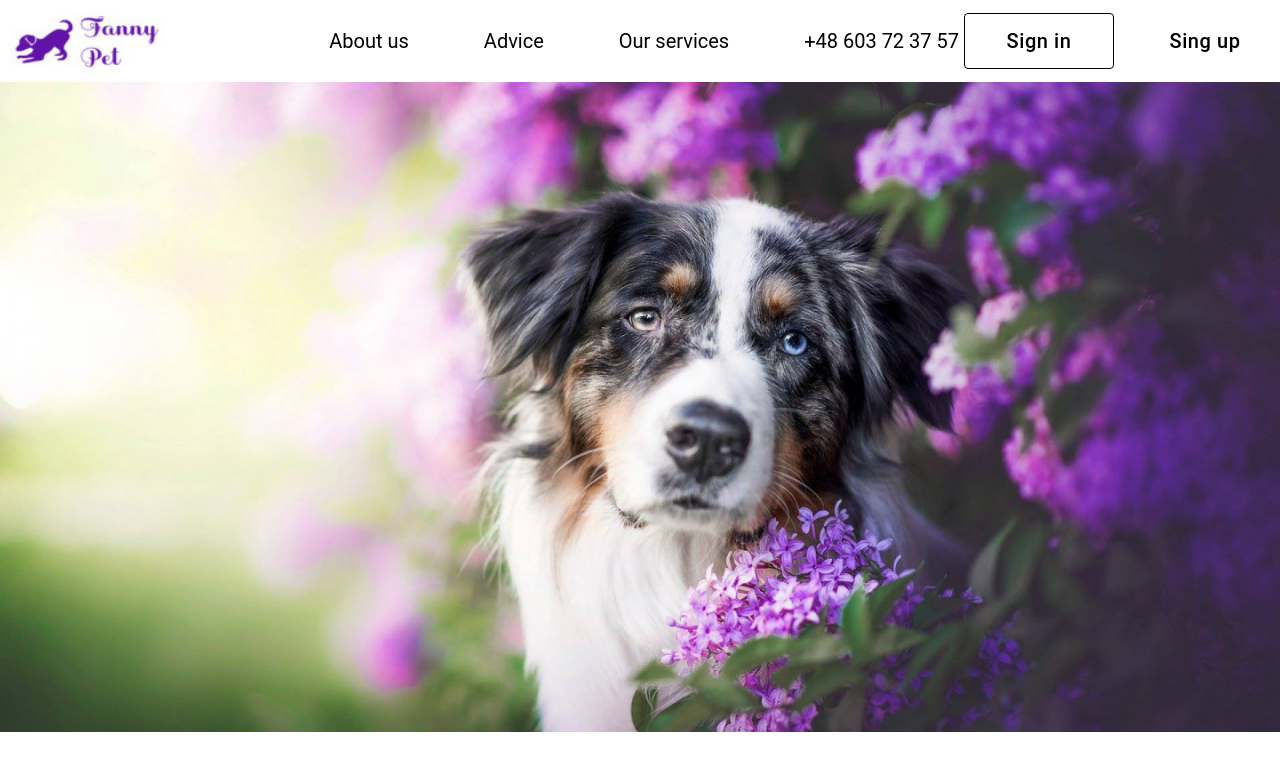
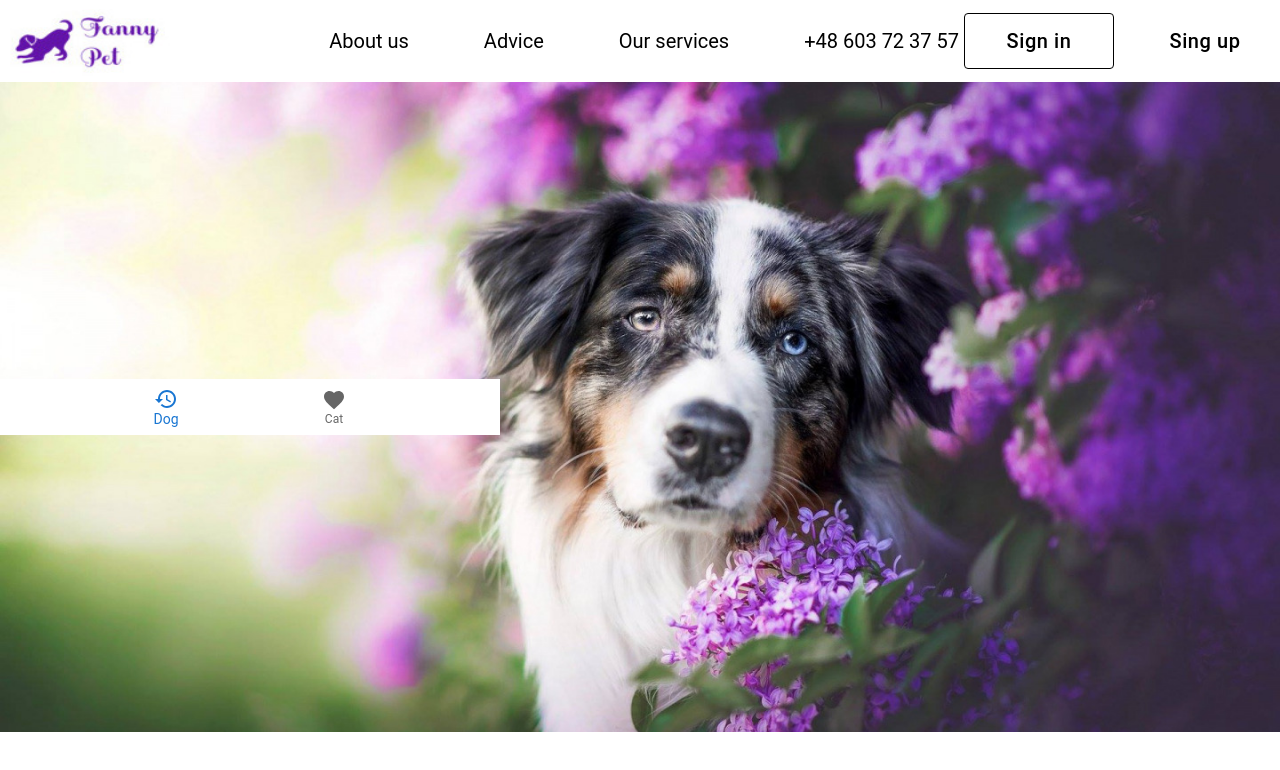
Before and after one commit to olya110698/HappyPets, a React (Create React App) app in the folder happy_pets/: page / in a window 1280 px wide. Shown: the top 770 px of the page. Built offline with nearby package versions, Linux system fonts and the light colour scheme.

Commit message:
add: BottomNavigationAction

```diff
--- a/happy_pets/src/components/ContainerForForm/ContainerForForm.js
+++ b/happy_pets/src/components/ContainerForForm/ContainerForForm.js
@@ -2,6 +2,7 @@ import React from "react";
 // import styled from "styled-components";
 import Container from "@mui/material/Container";
 import backgroundImage from "../../img/background_for_form.jpg";
+import SimpleBottomNavigation from "../../components/ContainerForForm/SimpleBottomNavigation";
 
 const css = `
 .container_background_img{
@@ -29,7 +30,7 @@ const css = `
 //   backdrop-filter: blur(50px);
 //   top: 0;
 //   left: 0px;
-//   width: calc(100% - 900px);
+//   width: calc(100% - 1300px);
 //   height: 100%;
 //   background: rgba(0, 0, 0, 0.01);
 // `;
@@ -38,6 +39,7 @@ export default function ContainerForForm() {
   return (
     <Container className="container_background_img" maxWidth="auto">
       <style type="text/css">{css}</style>
+      <SimpleBottomNavigation />
       {/* <BackgroundForm /> */}
     </Container>
   );
--- /dev/null
+++ b/happy_pets/src/components/ContainerForForm/SimpleBottomNavigation.js
@@ -0,0 +1,46 @@
+import React from 'react';
+import { makeStyles } from '@material-ui/styles';
+import BottomNavigation from '@material-ui/core/BottomNavigation';
+import BottomNavigationAction from '@material-ui/core/BottomNavigationAction';
+import RestoreIcon from '@mui/icons-material/Restore';
+import FavoriteIcon from '@mui/icons-material/Favorite';
+import LocationOnIcon from '@mui/icons-material/LocationOn';
+// import container_forSearch from "../../img/background_for_form.jpg";
+
+
+// const container_forSearch = styled.div`
+//   position: absolute;
+//   width: 100%;
+//   border-radius: 30px 0 0 30px;
+//   -webkit-backdrop-filter: blur(50px);
+//   backdrop-filter: blur(50px);
+//   top: 0;
+//   left: 0px;
+//   width: calc(100% - 1300px);
+//   height: 100%;
+//   background: rgba(0, 0, 0, 0.01);
+// `;
+const useStyles = makeStyles({
+  root: {
+    width: 500,
+  },
+});
+export default function SimpleBottomNavigation() {
+  const classes = useStyles();
+  const [value, setValue] = React.useState(0);
+
+  return (
+    <BottomNavigation
+      value={value}
+      onChange={(event, newValue) => {
+        setValue(newValue);
+      }}
+      showLabels
+      className={classes.root}
+    >
+      <BottomNavigationAction label="Dog" icon={<RestoreIcon />} />
+      <BottomNavigationAction label="Cat" icon={<FavoriteIcon />} />
+    </BottomNavigation>
+
+  );
+}
```
